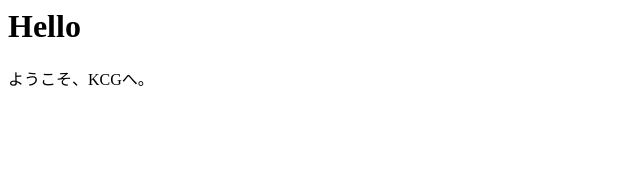
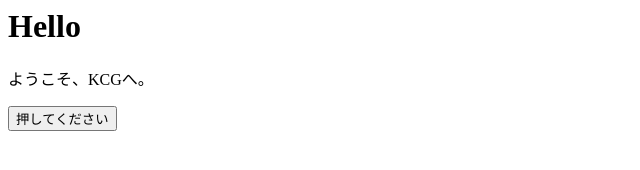
Before and after one commit to lill0820/project06, a plain HTML site: page index.html in a window 1280 px wide. Shown: the whole page, without its empty margins (0-640 px from the left). Drawn offline with Linux system fonts and the light colour scheme.

Commit message:
Add Hello button

```diff
--- a/index.html
+++ b/index.html
@@ -1,6 +1,7 @@
 <html>
 
 <head>
+    <script src="script.js"></script>
 </head>
 
 <body>
@@ -8,6 +9,7 @@
     <p>
         ようこそ、KCGへ。
     </p>
+    <button onclick="showHello()">押してください</button>
 </body>
 
 </html>
--- /dev/null
+++ b/script.js
@@ -0,0 +1,3 @@
+function showHello(){
+    alert = ('Hello');
+}
```
